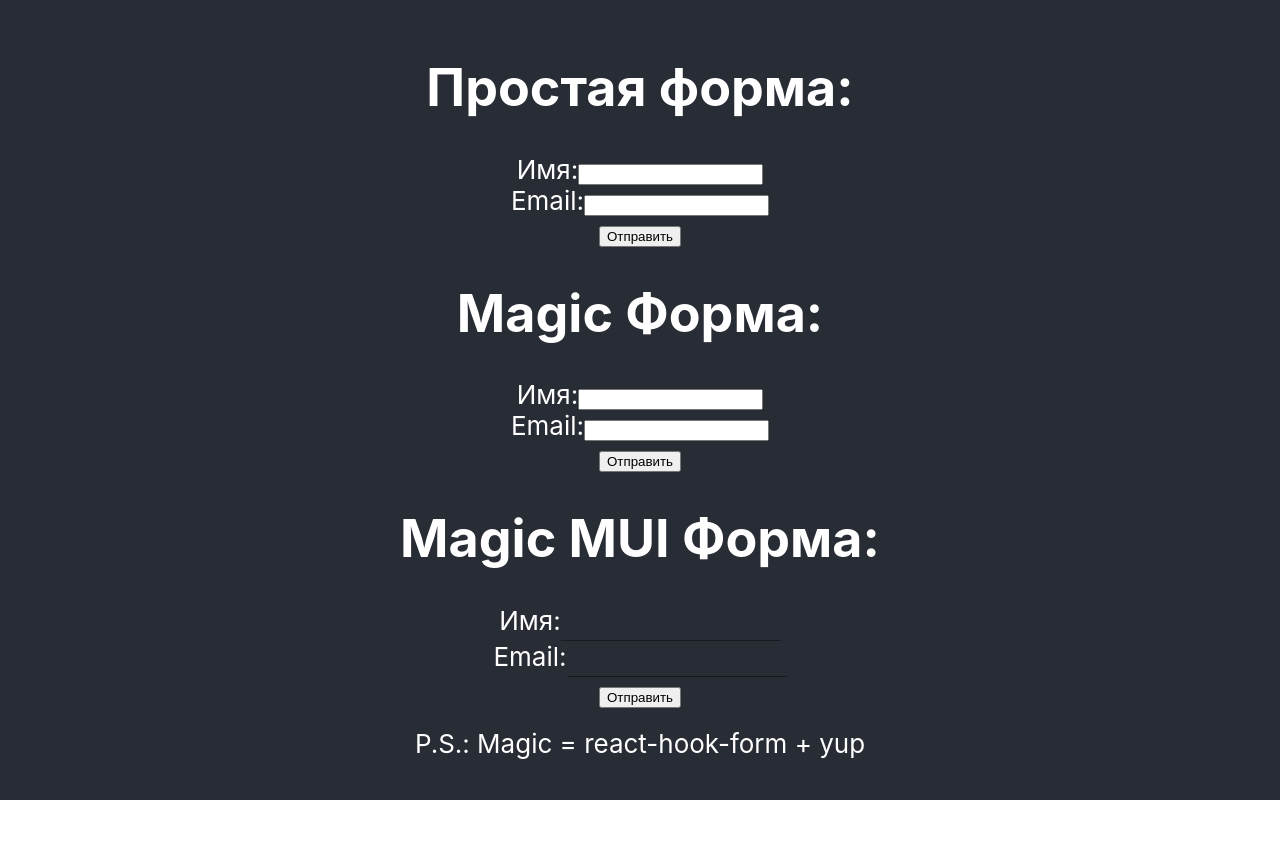
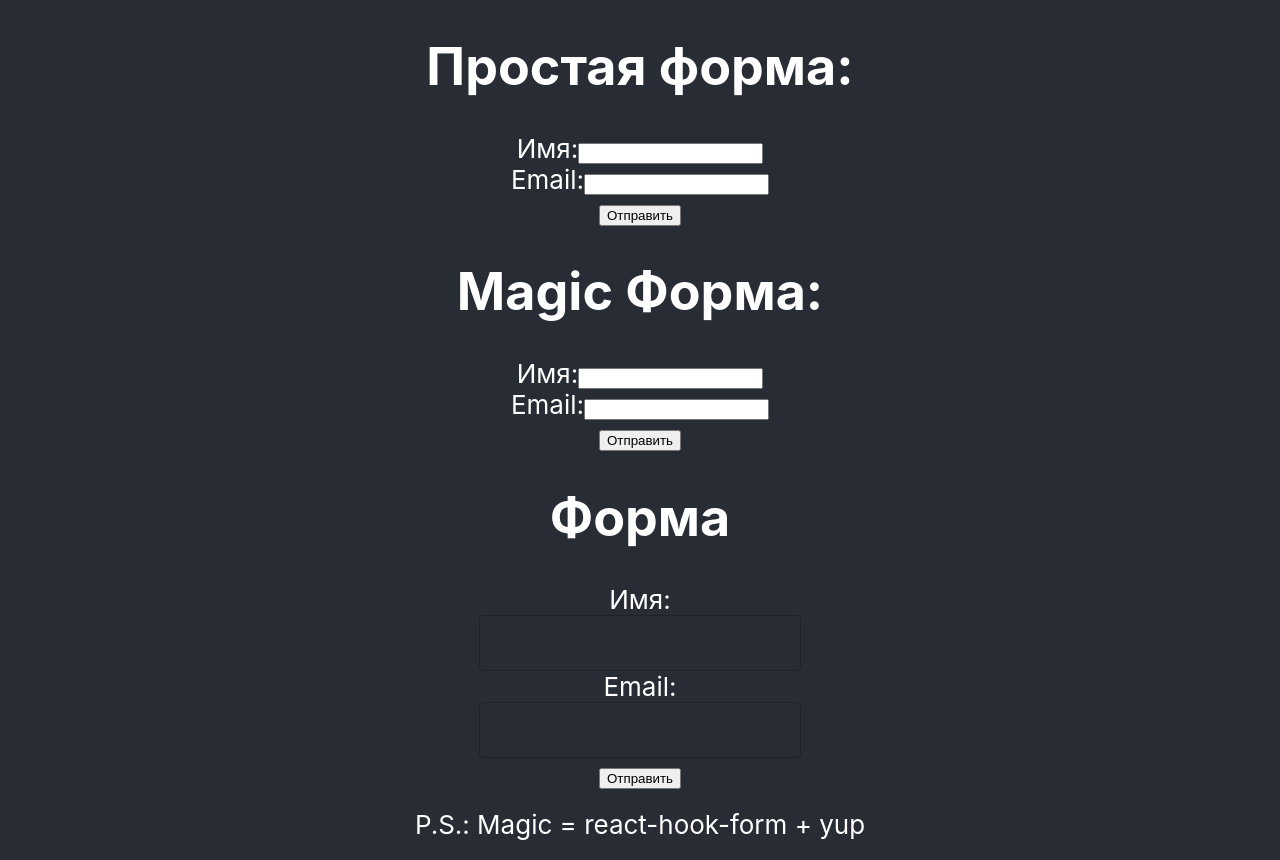
Before and after one commit to llirikkcoder/form-validation-study, a React (Create React App) app: page / in a window 1280 px wide. Before the commit the page ends 800 px from the top, so only its background shows below. Built offline with nearby package versions, Linux system fonts and the light colour scheme.

Commit message:
fix mui form with controller

```diff
--- a/src/components/MagicFormMui.js
+++ b/src/components/MagicFormMui.js
@@ -1,10 +1,8 @@
 import React from 'react';
-import { useForm } from 'react-hook-form';
+import { useForm, Controller } from 'react-hook-form';
 import { yupResolver } from '@hookform/resolvers/yup';
 import * as yup from 'yup';
-import { Input } from '@mui/material';
-
-const style = {color: "red", paddingLeft: '10px'}
+import { TextField } from '@mui/material';
 
 const schema = yup.object().shape({
   name: yup.string().required('Имя обязательно'),
@@ -13,7 +11,7 @@ const schema = yup.object().shape({
 
 const MagicFormMui = () => {
   const {
-    register,
+    control,
     handleSubmit,
     formState: { errors },
     reset,
@@ -30,17 +28,39 @@ const MagicFormMui = () => {
 
   return (
     <div>
-      <h1>Magic MUI Форма:</h1>
+      <h1>Форма</h1>
       <form onSubmit={handleSubmit(onSubmit)}>
         <div>
           <label htmlFor="name">Имя:</label>
-          <Input type="text" id="name" {...register('name')} />
-          {errors.name && <span style={style}>{errors.name.message}</span>}
+          <Controller
+            name="name"
+            control={control}
+            render={({ field }) => (
+              <TextField
+                {...field}
+                error={!!errors.name}
+                helperText={errors.name && errors.name.message}
+                fullWidth
+                variant="outlined"
+              />
+            )}
+          />
         </div>
         <div>
           <label htmlFor="email">Email:</label>
-          <Input type="text" id="email" {...register('email')} />
-          {errors.email && <span style={style}>{errors.email.message}</span>}
+          <Controller
+            name="email"
+            control={control}
+            render={({ field }) => (
+              <TextField
+                {...field}
+                error={!!errors.email}
+                helperText={errors.email && errors.email.message}
+                fullWidth
+                variant="outlined"
+              />
+            )}
+          />
         </div>
         <button type="submit">Отправить</button>
       </form>
```
Also changed, not shown: src/components/AbstractTextField.js (added, +92 -0 lines).
